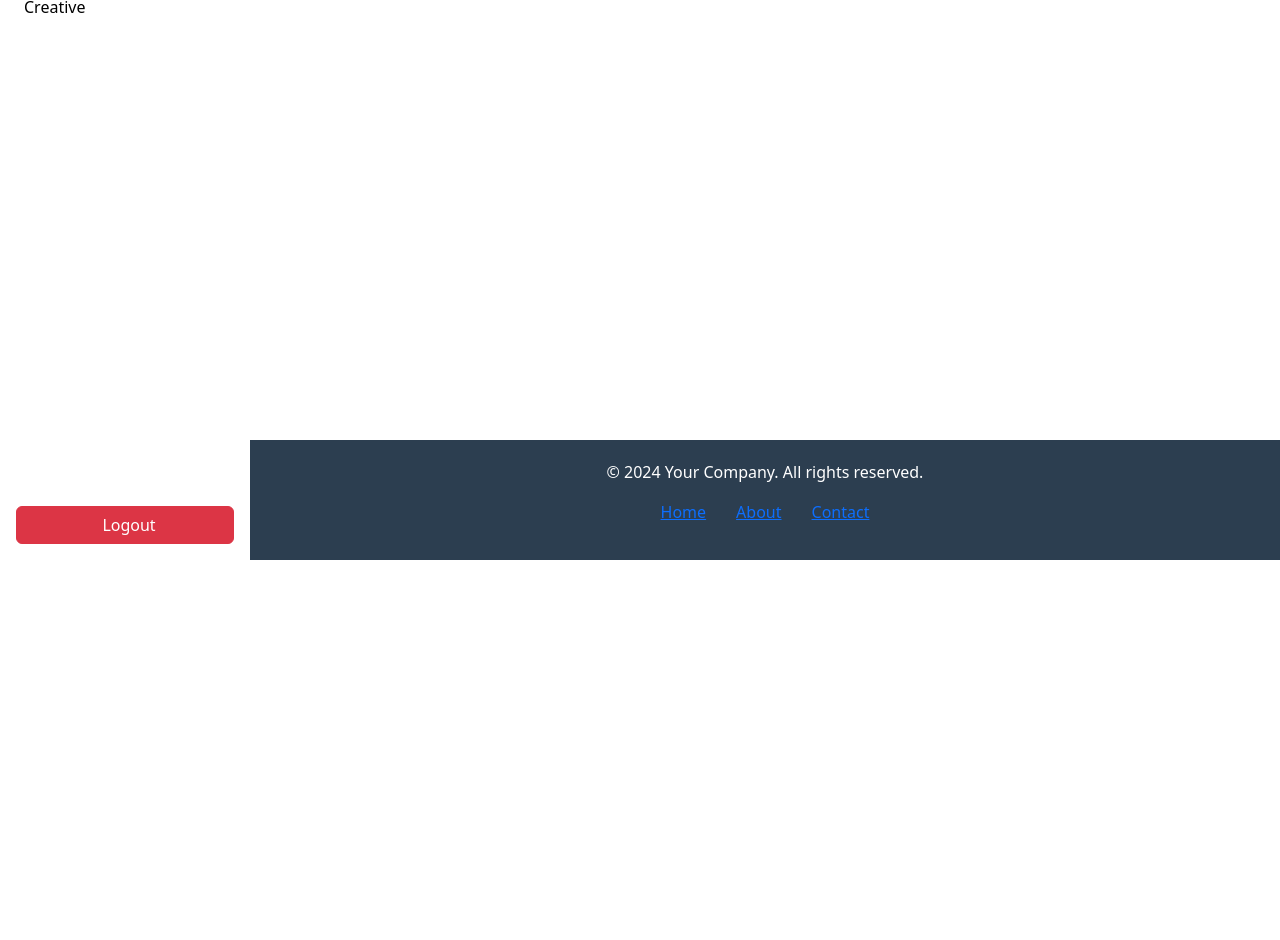
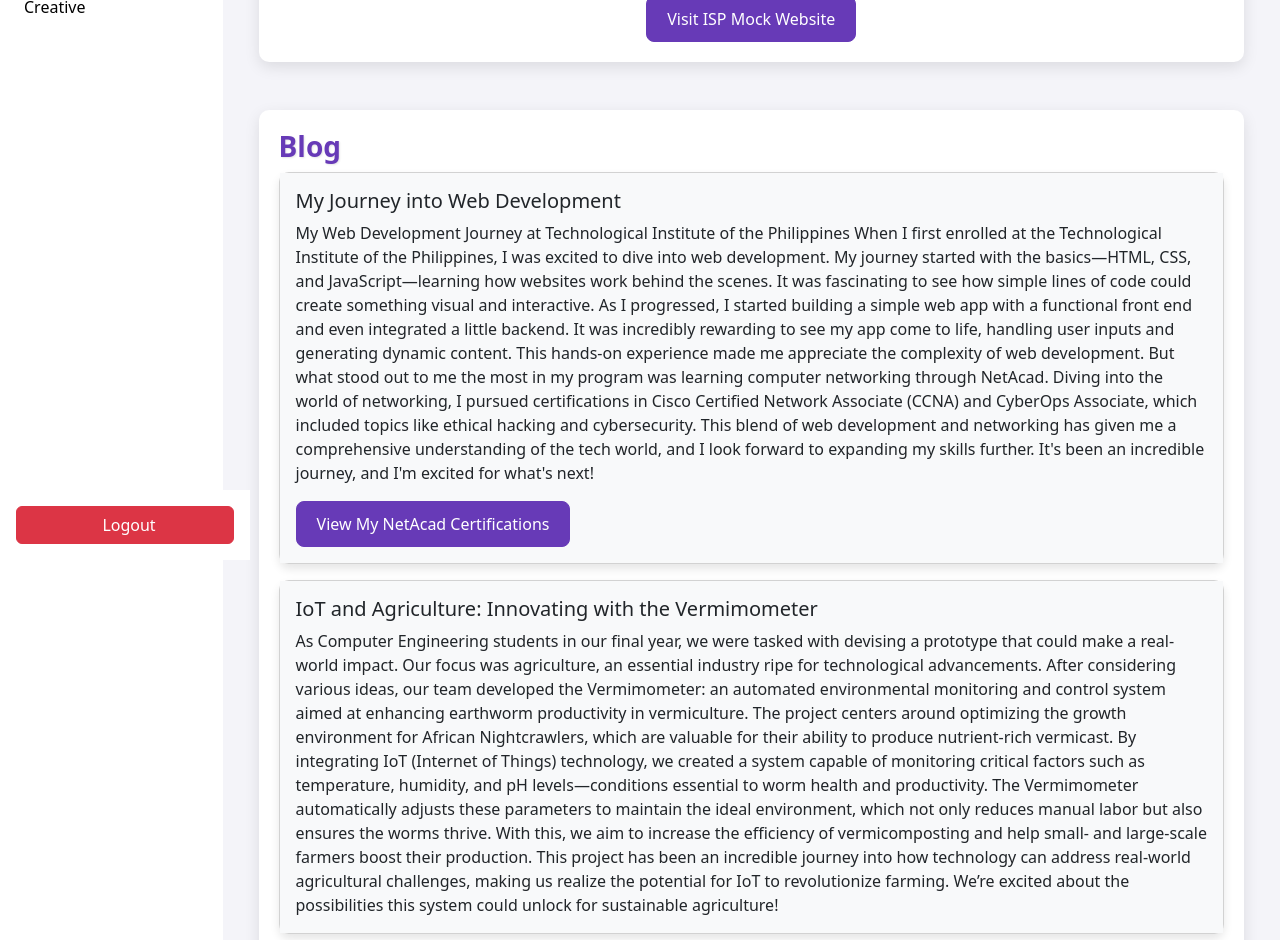
Before and after one commit to cktanaya/Compendium, a Vue app: page /portfolio/creative in a window 1280 px wide. Shown: the part 240-1180 px from the top of the page. Before the commit the page ends 800 px from the top, so only its background shows below. Built offline with nearby package versions, Linux system fonts and the light colour scheme.

Commit message:
CreativePage.vue

```diff
--- a/src/views/CreativePage.vue
+++ b/src/views/CreativePage.vue
@@ -1,12 +1,170 @@
 <template>
-    <div>
-      <h1>Creative Page</h1>
-      <!-- Add your creative content here -->
+  <div class="creative-page-container">
+    <div class="container mt-5">
+      <h2 class="text-center mb-4">Creative Page</h2>
+
+      <!-- Work Highlight Section -->
+      <div class="highlight-section mb-5">
+        <h3 class="text-center">Highlighted Work</h3>
+        <p class="text-center">
+          A mock website for an Internet Service Provider company.
+        </p>
+        <div class="text-center">
+          <a href="https://www.sddph.net/" target="_blank" class="btn btn-info">
+            Visit ISP Mock Website
+          </a>
+        </div>
+      </div>
+
+      <!-- Blog Section -->
+      <div class="blog-section mb-5">
+        <h3>Blog</h3>
+
+        <div class="card mb-3">
+          <div class="card-body">
+            <h5 class="card-title">My Journey into Web Development</h5>
+            <p class="card-text">
+              My Web Development Journey at Technological Institute of the Philippines
+              When I first enrolled at the Technological Institute of the Philippines, I was excited to dive into web development.
+              My journey started with the basics—HTML, CSS, and JavaScript—learning how websites work behind the scenes.
+              It was fascinating to see how simple lines of code could create something visual and interactive.
+              As I progressed, I started building a simple web app with a functional front end and even integrated a little backend.
+              It was incredibly rewarding to see my app come to life, handling user inputs and generating dynamic content.
+              This hands-on experience made me appreciate the complexity of web development.
+
+              But what stood out to me the most in my program was learning computer networking through NetAcad.
+              Diving into the world of networking, I pursued certifications in Cisco Certified Network Associate (CCNA) and CyberOps Associate,
+              which included topics like ethical hacking and cybersecurity. This blend of web development and networking has given me a comprehensive
+              understanding of the tech world, and I look forward to expanding my skills further.
+
+              It's been an incredible journey, and I'm excited for what's next!
+            </p>
+            <a href="https://www.netacad.com/badges-certifications" target="_blank" class="btn btn-info">
+              View My NetAcad Certifications
+            </a>
+          </div>
+        </div>
+
+        <div class="card mb-3">
+          <div class="card-body">
+            <h5 class="card-title">IoT and Agriculture: Innovating with the Vermimometer</h5>
+            <p class="card-text">
+              As Computer Engineering students in our final year, we were tasked with devising a prototype that could make a real-world impact.
+              Our focus was agriculture, an essential industry ripe for technological advancements. After considering various ideas, our team developed
+              the Vermimometer: an automated environmental monitoring and control system aimed at enhancing earthworm productivity in vermiculture.
+
+              The project centers around optimizing the growth environment for African Nightcrawlers, which are valuable for their ability to produce
+              nutrient-rich vermicast. By integrating IoT (Internet of Things) technology, we created a system capable of monitoring critical factors
+              such as temperature, humidity, and pH levels—conditions essential to worm health and productivity.
+
+              The Vermimometer automatically adjusts these parameters to maintain the ideal environment, which not only reduces manual labor but also
+              ensures the worms thrive. With this, we aim to increase the efficiency of vermicomposting and help small- and large-scale farmers boost
+              their production.
+
+              This project has been an incredible journey into how technology can address real-world agricultural challenges, making us realize the
+              potential for IoT to revolutionize farming. We’re excited about the possibilities this system could unlock for sustainable agriculture!
+            </p>
+          </div>
+        </div>
+      </div>
+
+      <!-- Hobbies Section -->
+      <div class="hobbies-section mb-5">
+        <h3>Hobbies</h3>
+        <ul class="list-group">
+          <li class="list-group-item" v-for="hobby in hobbies" :key="hobby">{{ hobby }}</li>
+        </ul>
+      </div>
+
+      <!-- Mini-Resume Section -->
+      <div class="resume-section">
+        <h3>Mini-Resume</h3>
+        <ul class="list-group">
+          <li class="list-group-item">
+            <strong>Position:</strong> Computer Engineer Intern
+          </li>
+          <li class="list-group-item">
+            <strong>Skills:</strong> C++, Python, Web Development, Arduino, NodeMCU, IoT, Networking (Cisco CCNA, CyberOps Associate)
+          </li>
+          <li class="list-group-item">
+            <strong>Education:</strong> Bachelor of Science in Computer Engineering
+          </li>
+          <li class="list-group-item">
+            <strong>Institution:</strong> Technological Institute of the Philippines
+          </li>
+          <li class="list-group-item">
+            <strong>Certifications:</strong>
+            <a href="https://www.netacad.com/badges-certifications" target="_blank">Cisco CCNA, CyberOps Associate</a>
+          </li>
+          <li class="list-group-item">
+            <strong>Achievements:</strong>
+            <ul>
+              <li>With Honors - University of Negros Occidental - Recoletos (2019-2020)</li>
+              <li>President’s Lister - Technological Institute of the Philippines (2020-2021)</li>
+            </ul>
+          </li>
+        </ul>
+      </div>
     </div>
-  </template>
+  </div>
+</template>
 
-  <script>
-  export default {
-    name: 'CreativePage',
-  };
-  </script>
+<script>
+export default {
+  data() {
+    return {
+      hobbies: [
+        "Programming",
+        "Web Development",
+        "IoT Projects",
+        "Basketball",
+        "Photography"
+      ]
+    };
+  }
+};
+</script>
+
+<style scoped>
+.creative-page-container {
+  background-color: #f4f4f9;
+  padding: 60px 20px;
+  min-height: 100vh;
+}
+
+.highlight-section, .blog-section, .hobbies-section, .resume-section {
+  background-color: #ffffff;
+  border-radius: 10px;
+  padding: 20px;
+  box-shadow: 0 5px 15px rgba(0, 0, 0, 0.1);
+  margin-bottom: 40px;
+}
+
+h3 {
+  color: #673ab7;
+  font-weight: bold;
+  text-shadow: 1px 1px 2px rgba(0, 0, 0, 0.1);
+}
+
+.card {
+  border-radius: 10px;
+  box-shadow: 0 5px 10px rgba(0, 0, 0, 0.1);
+}
+
+.card-body {
+  background-color: #f8f9fa;
+}
+
+.btn-info {
+  background-color: #673ab7;
+  border-color: #673ab7;
+  padding: 10px 20px;
+  color: #fff;
+  border-radius: 8px;
+  text-decoration: none;
+}
+
+.btn-info:hover {
+  background-color: #7e57c2;
+}
+</style>
```
